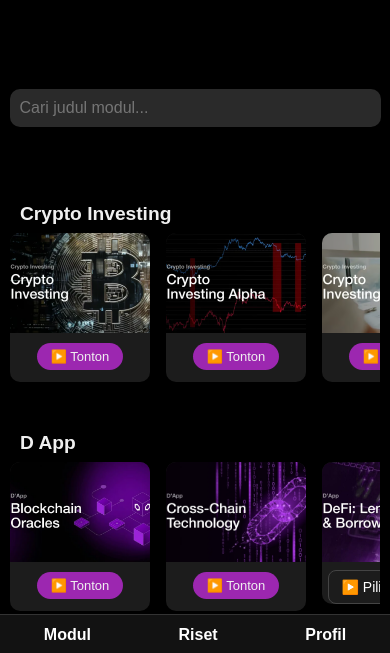
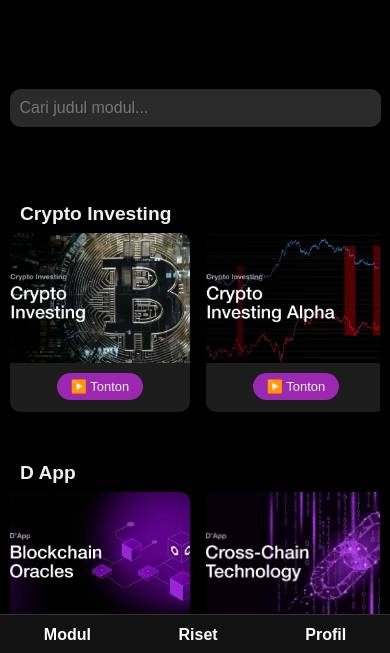
Before and after one commit to KriptoID08/AkademiKriptoID, a website: page index.html in a window 390 px wide. Shown: the part 189-842 px from the top of the page. Drawn offline with Linux system fonts and the light colour scheme.

Commit message:
resolusi

```diff
--- a/style.css
+++ b/style.css
@@ -277,17 +277,17 @@ h1 {
   }
 }
 
-@media (max-width: 480px) {
+@media (max-width: 768px) {
   .modul {
-    min-width: 140px;
-    max-width: 140px;
+    min-width: 180px;
+    max-width: 180px;
   }
 
   .modul img {
-    height: 100px;
+    height: 130px;
   }
 
   .modul h3 {
-    font-size: 13px;
+    font-size: 14px;
   }
 }
```
